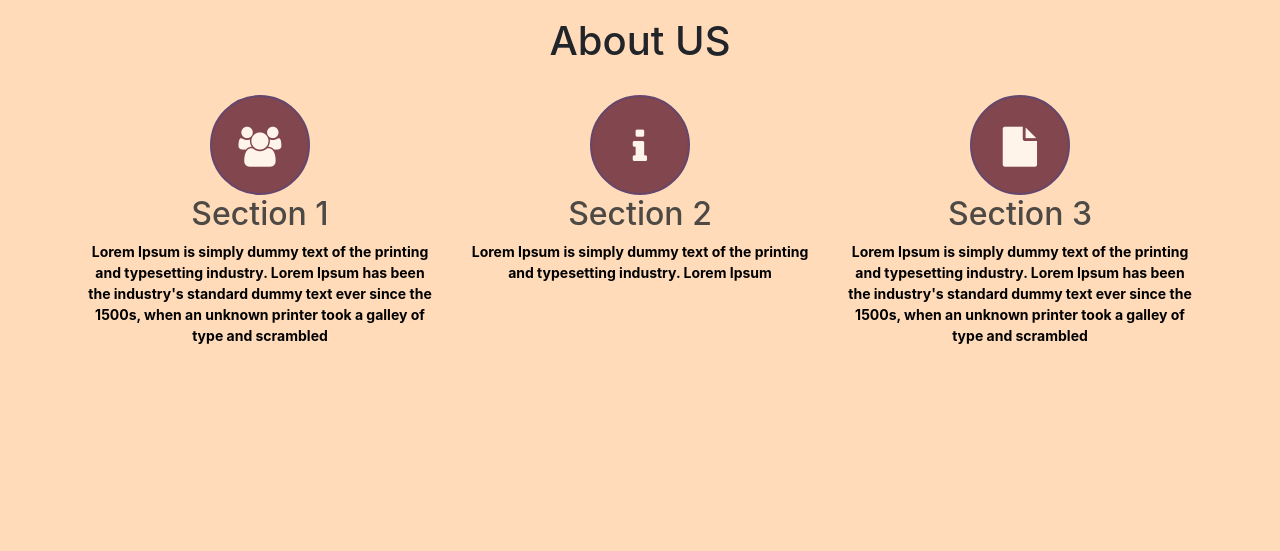
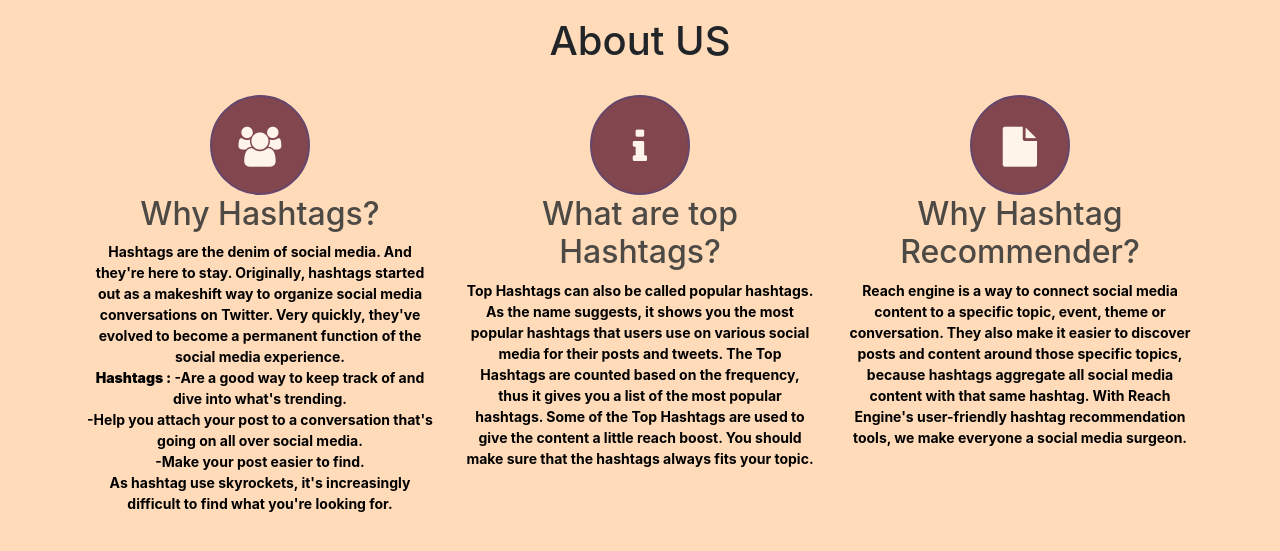
Before and after one commit to nanditanagappa/Reach-Engine, a Django app: page /about/ in a window 1280 px wide. Shown: the part 173-724 px from the top of the page. Run offline with Django 3.2, Linux system fonts and the light colour scheme; some libraries are stand-ins or nearby versions; grey boxes are pictures that could not be loaded.

Commit message:
changed about

```diff
--- a/reachengine/templates/about.html
+++ b/reachengine/templates/about.html
@@ -102,8 +102,8 @@
             <img src="0002.png" alt="logo" style="width:200px;">
         </a>
         <button class="navbar-toggler" type="button" data-toggle="collapse" data-target="#navbarSupportedContent" aria-controls="navbarSupportedContent" aria-expanded="false" aria-label="Toggle navigation">
-		  <span class="navbar-toggler-icon"></span>
-		</button>
+          <span class="navbar-toggler-icon"></span>
+        </button>
 
         <div class="collapse navbar-collapse" id="navbarSupportedContent">
             <ul class="navbar-nav mr-auto">
@@ -131,19 +131,27 @@
             <div class="row">
                 <div class="col-lg-4 col-sm-6 col-ex-12 about-item wow lightSpeedIn" data-wow-offset="200">
                     <span class="fa fa-group"></span>
-                    <h2>Section 1</h2>
-                    <p class="lead">Lorem Ipsum is simply dummy text of the printing and typesetting industry. Lorem Ipsum has been the industry's standard dummy text ever since the 1500s, when an unknown printer took a galley of type and scrambled</p>
+                    <h2>Why Hashtags?</h2>
+                    <p class="lead">Hashtags are the denim of social media. And they're here to stay.
+
+Originally, hashtags started out as a makeshift way to organize social media conversations on Twitter. Very quickly, they've evolved to become a permanent function of the social media experience.
+<br>
+<strong>Hashtags :</strong>
+-Are a good way to keep track of and dive into what's trending.<br>
+-Help you attach your post to a conversation that's going on all over social media.<br>
+-Make your post easier to find.<br>
+As hashtag use skyrockets, it's increasingly difficult to find what you're looking for. </p>
                 </div>
                 <div class="col-lg-4 col-sm-6 col-ex-12 about-item wow lightSpeedIn" data-wow-offset="200">
                     <span class="fa fa-info"></span>
-                    <h2>Section 2 </h2>
-                    <p class="lead">Lorem Ipsum is simply dummy text of the printing and typesetting industry. Lorem Ipsum </p>
+                    <h2>What are top Hashtags?</h2>
+                    <p class="lead">Top Hashtags can also be called popular hashtags. As the name suggests, it shows you the most popular hashtags that users use on various social media for their posts and tweets. The Top Hashtags are counted based on the frequency, thus it gives you a list of the most popular hashtags. Some of the Top Hashtags are used to give the content a little reach boost. You should make sure that the hashtags always fits your topic.</p>
                 </div>
                 <div class="clearfix visible-md-block visible-sm-block"></div>
                 <div class="col-lg-4 col-sm-6 col-ex-12 about-item wow lightSpeedIn" data-wow-offset="200">
                     <span class="fa fa-file"></span>
-                    <h2>Section 3</h2>
-                    <p class="lead">Lorem Ipsum is simply dummy text of the printing and typesetting industry. Lorem Ipsum has been the industry's standard dummy text ever since the 1500s, when an unknown printer took a galley of type and scrambled</p>
+                    <h2>Why Hashtag Recommender?</h2>
+                    <p class="lead">Reach engine is a way to connect social media content to a specific topic, event, theme or conversation. They also make it easier to discover posts and content around those specific topics, because hashtags aggregate all social media content with that same hashtag. With Reach Engine's user-friendly hashtag recommendation tools, we make everyone a social media surgeon.</p>
                 </div>
             </div>
         </div>
```
